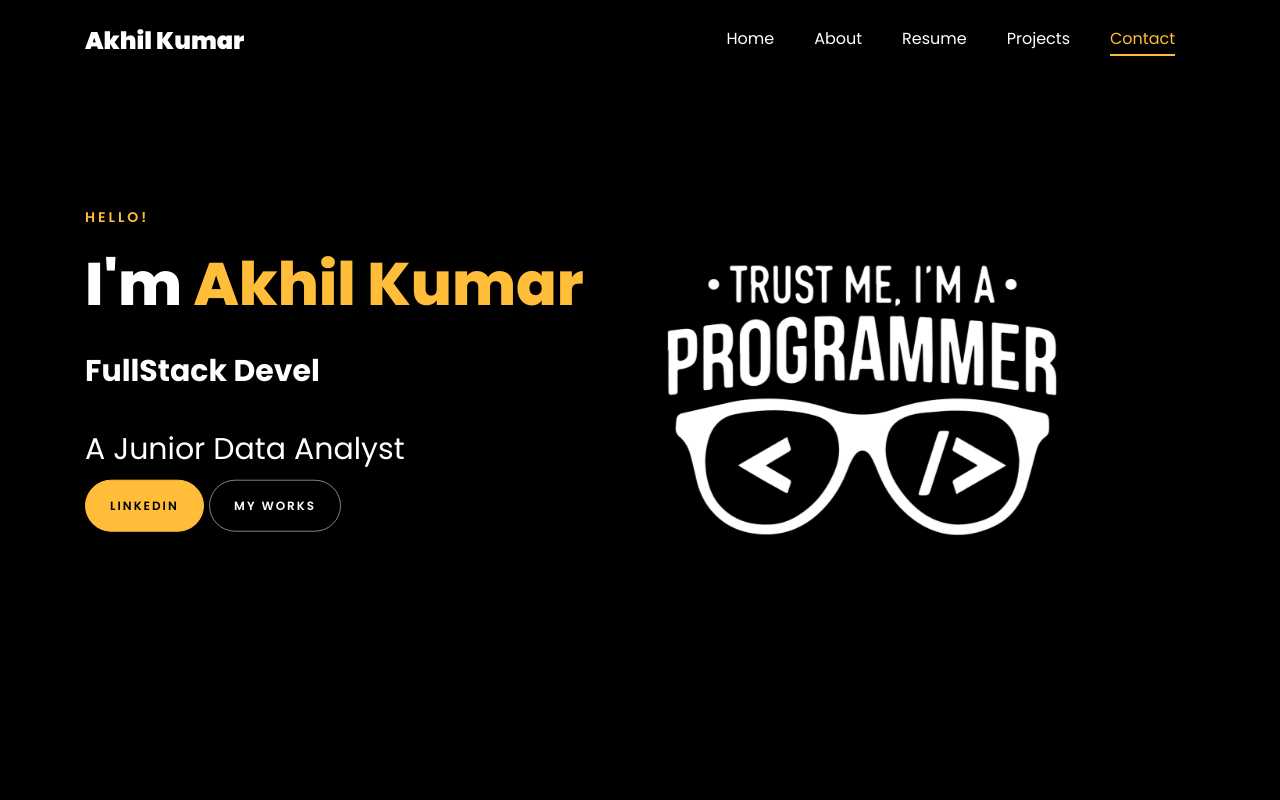
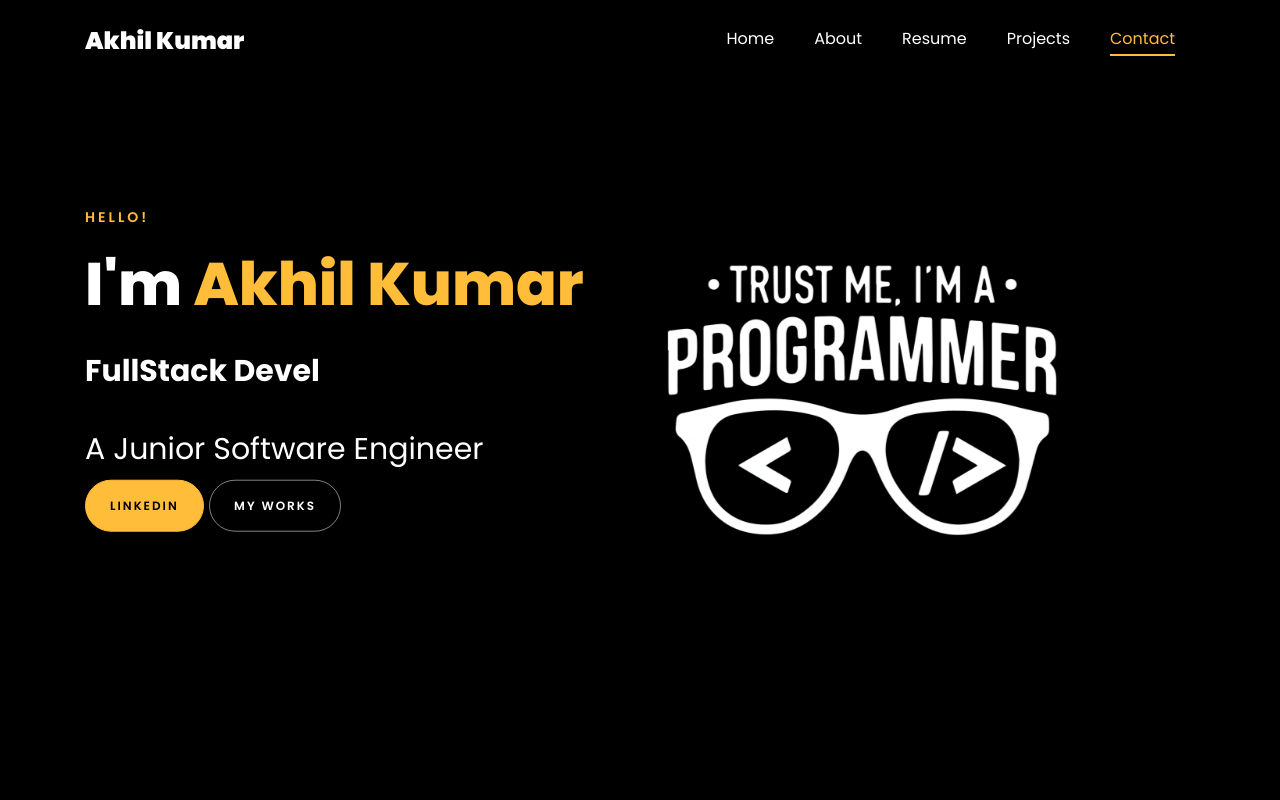
Before and after one commit to Akhilmak/website, a plain HTML site: page index.html in a window 1280 px wide. Shown: the top 800 px of the page. Drawn offline with Linux system fonts and the light colour scheme; files whose address does not match are found by name.

Commit message:
Update index.html

```diff
--- a/index.html
+++ b/index.html
@@ -188,7 +188,7 @@
 
 						<br>
 						<br>
-			            <h2>A Junior Data Analyst</h2>
+			            <h2>A Junior Software Engineer</h2>
 						<!-- <h2 class="d-flex" style="margin-bottom: 0">With over 5 years of experience</h2> -->
 						<!-- <br> -->
 			            <p><a href="https://www.linkedin.com/in/akhil-kumar-madineni/" target="_blank" class="btn btn-primary py-3 px-4">LinkedIn</a>
```
